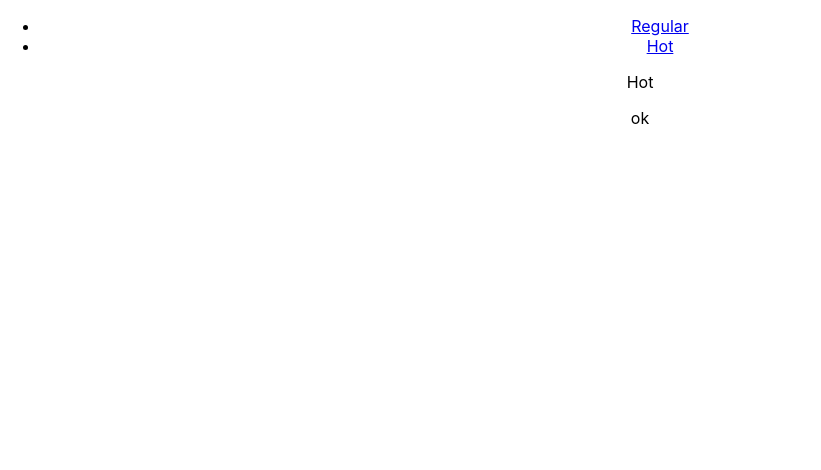
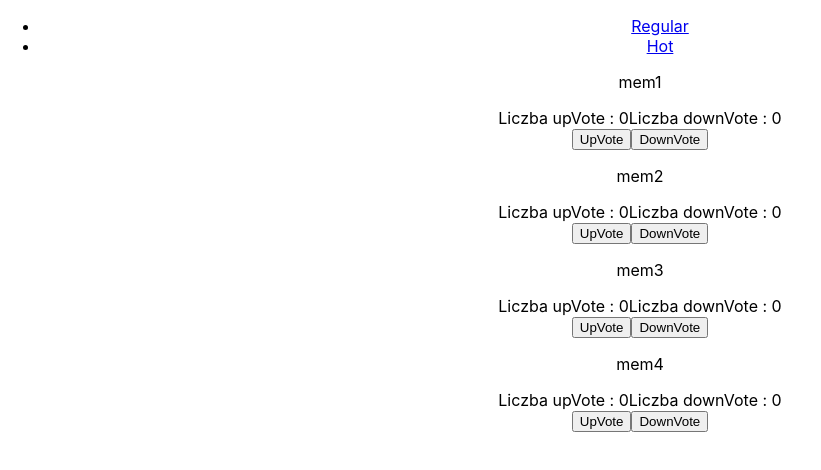
Before and after one commit to chimny/memserwis, a React (Create React App) app: page /Hot in a window 1280 px wide. Shown: the top 470 px of the page, without its empty margins (0-821 px from the left). Built offline with nearby package versions, Linux system fonts and the light colour scheme.

Commit message:
useContext passed object now reduce

```diff
--- a/src/Components/Hot.jsx
+++ b/src/Components/Hot.jsx
@@ -1,14 +1,13 @@
-import {useContext} from "react";
+import React, {useContext} from "react";
 import {Mem} from "./Mem";
 
-import {AppContext} from "../Context/app-context";
+import {AppContext} from "../Context/AppContext";
 
 export const Hot = () => {
     const {message} = useContext(AppContext);
     return (
         <>
-            <p>Hot</p>
-            <p>{message}</p>
+            <p>Hot {message}</p>
         </>
     );
 };
--- a/src/Components/Regular.jsx
+++ b/src/Components/Regular.jsx
@@ -1,3 +1,12 @@
-export const Regular = () => {
-    return <p>Regular</p>;
+import {useContext} from "react";
+import {AppContext} from "../Context/AppContext";
+
+export const Regular = (props) => {
+    const {message} = useContext(AppContext);
+    // console.log(message);
+    return (
+        <>
+            <p>Regular {message}</p>
+        </>
+    );
 };
--- a/src/Context/AppState.jsx
+++ b/src/Context/AppState.jsx
@@ -1,8 +1,8 @@
 import {useState} from "react";
-import {AppContext} from "./app-context";
+import {AppContext} from "./AppContext";
 import {memDisplayfunction} from "../Functions/functions";
 
-export const AppState = (props) => {
+export const AppState = () => {
     const [memeRegular, setMemeRegular] = useState([
         {
             name: "mem1",
@@ -35,8 +35,8 @@ export const AppState = (props) => {
     ]);
 
     return (
-        <AppContext.Provider value={{message: "ok"}}>
-            <p>{props.children}</p>
+        <AppContext.Provider value={memeRegular}>
+            {memDisplayfunction(memeRegular, setMemeRegular)}
         </AppContext.Provider>
     );
 };
```
Also changed, not shown: src/Context/AppContext.jsx (renamed from src/Context/app-context.jsx).
